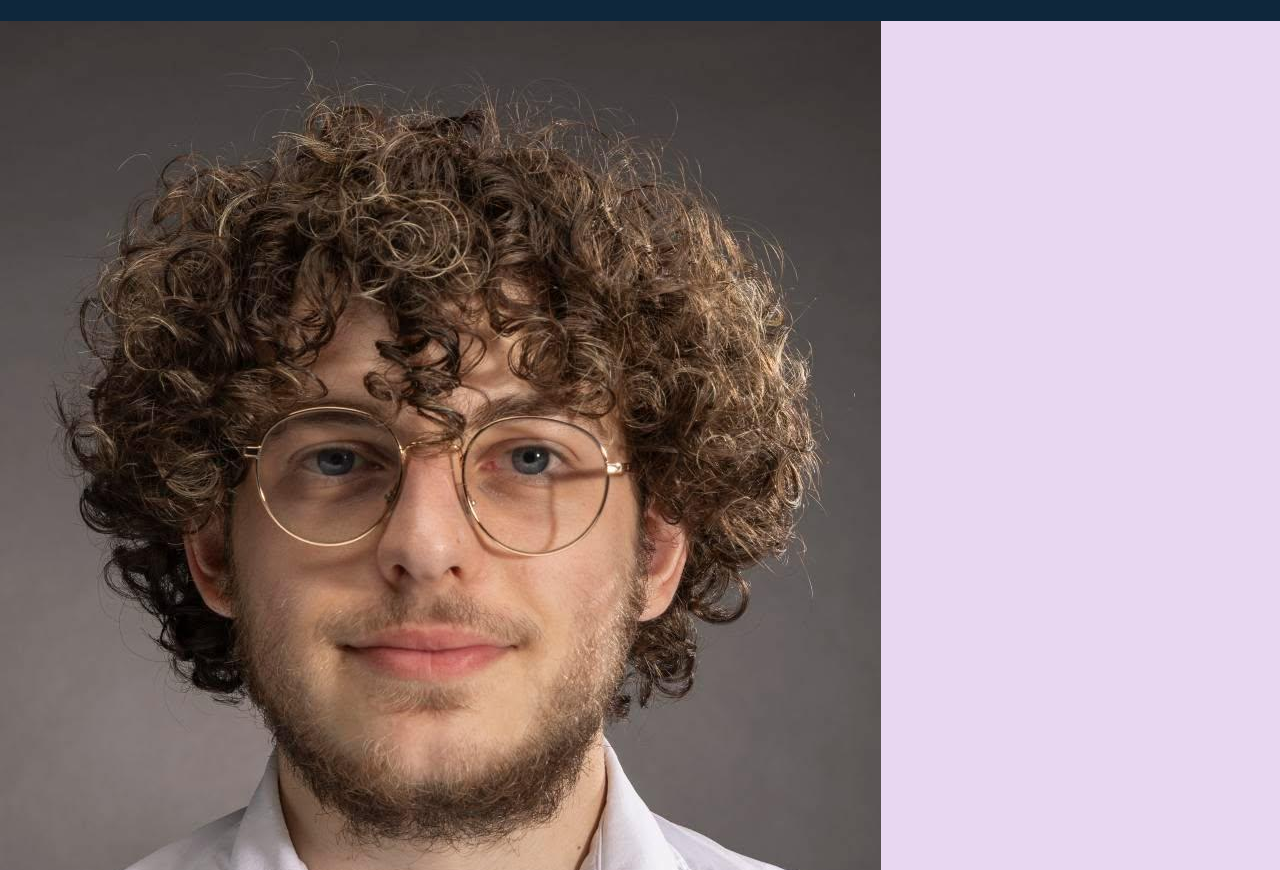
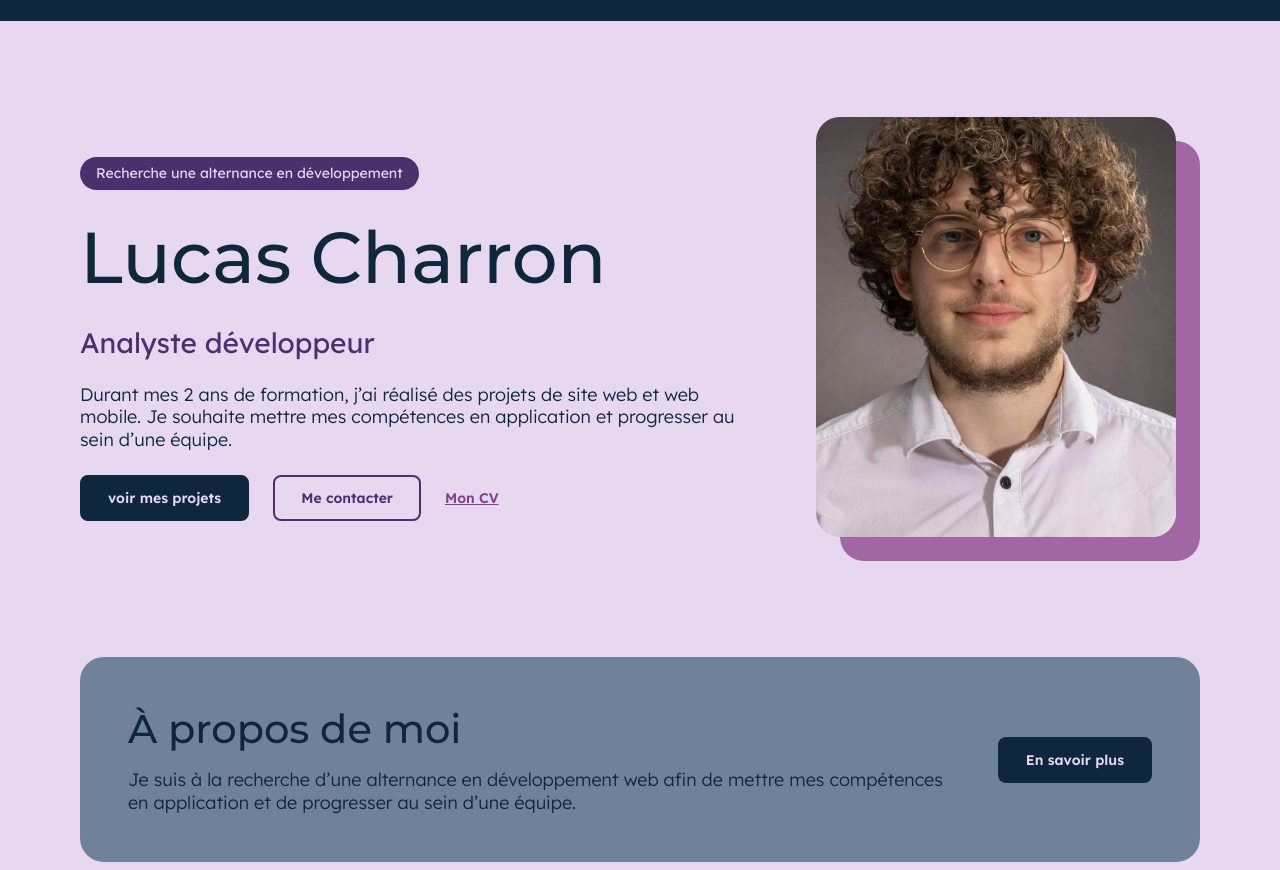
Before and after one commit to lucascharron/portfolio, a plain HTML site: page index.html in a window 1280 px wide. Shown: the part 82-952 px from the top of the page. Drawn offline with Linux system fonts and the light colour scheme.

Commit message:
Hero, section à propos et classes de la page d'accueil
- Hero (accueil et à propos) : mobile, tablette (768 px) et desktop (1000 px)
- Lien CV du hero en texte souligné, dossier cv/ en minuscules
- Section "À propos de moi" : carte en deux paliers
- Variable --color-carte
- Journal mis à jour

Co-Authored-By: Claude Sonnet 5.5 <noreply@anthropic.com>

```diff
--- a/css/style.css
+++ b/css/style.css
@@ -68,6 +68,7 @@
     --color-accent-fonce: #7E4585;  /* Fond des boutons accent (contraste AA) */
     --color-violet-fonce: #4A306D;  /* Titres secondaires, bandeau contact, hover boutons */
     --color-bleu-nuit: #0E273C;     /* Texte, header et footer */
+    --color-carte: #708299;         /* Fond de la carte « à propos » (Figma) */
 
     /* Familles de polices */
     --font-primary: 'Montserrat', sans-serif;
@@ -108,6 +109,8 @@ body {
     background-color: var(--color-fond);
     display: flex;
     flex-direction: column;
+    font-family: var(--font-secondary);
+    color: var(--color-bleu-nuit);
 
 }
 /* ==========================================================================
@@ -207,6 +210,7 @@ header nav a {
     font-weight: var(--fw-semibold);
     text-decoration: none;
     line-height: 1.8rem;
+    white-space: nowrap;
 }
 
 .btn--primary{
@@ -237,3 +241,214 @@ header nav a {
     outline: 0.2rem solid var(--color-accent);
     outline-offset: 0.6rem;
 }
+
+/* ==========================================================================
+   hero + responsive
+   ========================================================================== */
+
+.hero {
+    display: flex;
+    flex-direction: column;
+    gap: 3.2rem;
+    padding: 3.2rem 2rem 4rem;
+}
+
+.hero__photo {
+    width: 32.4rem;
+    height: auto;
+    aspect-ratio: 6/7;
+    object-fit: cover;
+    border-radius: 2.16rem;
+    box-shadow: 2.16rem 2.16rem 0 var(--color-accent);
+    margin-bottom: 2.16rem;
+}
+
+.hero__text {
+    display: flex;
+    flex-direction: column;
+    align-items: flex-start;
+    gap: 1.6rem;
+}
+
+.hero__badge {
+    align-self: stretch;
+    background-color: var(--color-violet-fonce);
+    color: var(--color-fond);
+    padding: 0.8rem 1.6rem;
+    border-radius: 5rem;
+    font-size: 1.4rem;
+    font-weight: var(--fw-regular);
+    line-height: 1.25;
+}
+
+h1 {
+    font-size: var(--fs-title-l);
+    font-family: var(--font-primary);
+    font-weight: var(--fw-medium);
+    line-height: 1.2;
+}
+
+.hero__subtitle {
+    font-size: var(--fs-text-l-small);
+    color: var(--color-violet-fonce);
+    line-height: 1.25;
+}
+
+.hero__description {
+    font-size: var(--fs-text-m-small);
+    font-weight: var(--fw-light);
+    line-height: 1.25;
+}
+
+.hero__buttons {
+    display: flex;
+    flex-direction: column;
+    align-items: flex-start;
+    flex-wrap: wrap;
+    gap: 2rem;
+}
+
+.hero__cv {
+    white-space: nowrap;
+    text-decoration: underline;
+    font-family: var(--font-secondary);
+    font-weight: var(--fw-semibold);
+    color: var(--color-accent-fonce);
+    font-size: var(--fs-text-m-small);
+}
+
+.hero__cv:focus-visible {
+    outline: 0.2rem solid var(--color-accent);
+    outline-offset: 0.6rem;
+}
+
+/* Tablette (768 px et plus) : hero en ligne, version compacte */
+@media (min-width: 768px) {
+    .hero {
+        flex-direction: row;
+        align-items: center;
+        padding: 6.4rem 4rem;
+        gap: 4rem;
+    }
+    .hero__photo {
+        order: 2;
+        flex-shrink: 0;
+        width: 28rem;
+        margin-right: 2.16rem;
+    }
+    .hero__text {
+        flex: 1;
+    }
+    .hero__badge {
+        align-self: flex-start;
+    }
+    .hero__buttons {
+        flex-direction: row;
+        align-items: center;
+    }
+    .hero--apropos .hero__photo {
+        order: 0;
+    }
+}
+
+/* Desktop (1000 px et plus) : mesures de la maquette Figma 1440 px */
+@media (min-width: 1000px) {
+    .hero {
+        padding: 9.6rem 8rem;
+        gap: 6.4rem;
+    }
+    .hero__photo {
+        width: 36rem;
+        border-radius: 2.4rem;
+        box-shadow: 2.4rem 2.4rem 0 var(--color-accent);
+        margin-bottom: 2.4rem;
+        margin-right: 2.4rem;
+    }
+    .hero__text {
+        gap: 2.4rem;
+    }
+    .hero__buttons {
+        gap: 2.4rem;
+    }
+    h1 {
+        font-size: var(--fs-title-xl);
+    }
+    .hero__subtitle {
+        font-size: var(--fs-text-l);
+    }
+    .hero__description {
+        font-size: var(--fs-text-m);
+    }
+    .hero--apropos {
+        padding: 8rem;
+        gap: 8rem;
+    }
+}
+
+/* ==========================================================================
+   section à propos de moi
+   ========================================================================== */
+
+.about {
+    background-color: var(--color-carte);
+    margin: 1.6rem 2rem 6.4rem;
+    padding: 3.2rem 2.4rem;
+    border-radius: 2rem;
+    display: flex;
+    flex-direction: column;
+    align-items: flex-start;
+    gap: 2rem;
+}
+
+.about__text {
+    display: flex;
+    flex-direction: column;
+    gap: 1.2rem;
+}
+
+.about__title {
+    font-size: var(--fs-title-m);
+    font-family: var(--font-primary);
+    font-weight: var(--fw-medium);
+    line-height: 1.2;
+}
+
+.about__description {
+    font-size: var(--fs-text-m-small);
+    font-weight: var(--fw-light);
+    line-height: 1.25;
+}
+
+/* Tablette (768 px et plus) : carte en ligne, textes du mobile */
+@media (min-width: 768px) {
+    .about {
+        flex-direction: row;
+        align-items: center;
+        gap: 4.8rem;
+        padding: 4.8rem;
+        border-radius: 2.4rem;
+        margin: 0 4rem 6.4rem;
+    }
+    .about__text {
+        flex: 1;
+    }
+    .about .btn {
+        flex-shrink: 0;
+    }
+}
+
+/* Desktop (1000 px et plus) : mesures de la maquette Figma 1440 px */
+@media (min-width: 1000px) {
+    .about {
+        margin: 0 8rem 6.4rem;
+    }
+    .about__text {
+        gap: 1.6rem;
+    }
+    .about__title {
+        font-size: var(--fs-title-l);
+    }
+    .about__description {
+        font-size: var(--fs-text-m);
+    }
+}
--- a/index.html
+++ b/index.html
@@ -58,25 +58,27 @@
 	<!-- ===== CONTENU PRINCIPAL ===== -->
 	<main>
 		<!-- Section : hero (présentation) -->
-		<section id="hero" aria-labelledby="titre-hero">
-			<img src="img/photos/photo-profil.jpg" alt="Photo de profil de Lucas Charron" width="881" height="1322">
-			<div>
-				<p>Recherche une alternance en développement</p>
+		<section id="hero" aria-labelledby="titre-hero" class="hero">
+			<img src="img/photos/photo-profil.jpg" alt="Photo de profil de Lucas Charron" width="881" height="1322" class="hero__photo">
+			<div class="hero__text">
+				<p class="hero__badge">Recherche une alternance en développement</p>
 				<h1 id="titre-hero">Lucas Charron</h1>
-				<p>Analyste développeur</p>
-				<p>Durant mes 2 ans de formation, j’ai réalisé des projets de site web et web mobile. Je souhaite mettre mes compétences en application et progresser au sein d’une équipe.</p>
-				<div>
+				<p class="hero__subtitle">Analyste développeur</p>
+				<p class="hero__description">Durant mes 2 ans de formation, j’ai réalisé des projets de site web et web mobile. Je souhaite mettre mes compétences en application et progresser au sein d’une équipe.</p>
+				<div class="hero__buttons">
 					<a href="projets.html" class="btn btn--primary">voir mes projets</a>
 					<a href="contact.html" class="btn btn--secondary">Me contacter</a>
-					<a href="CV/cv-lucas-charron-portfolio.pdf" download>Mon CV (PDF)</a>
+					<a href="cv/cv-lucas-charron-portfolio.pdf" class="hero__cv" download>Mon CV</a>
 				</div>
 			</div>
 		</section>
 
 		<!-- Section : À propos de moi -->
-		<section aria-labelledby="titre-apropos">
-			<h2 id="titre-apropos">À propos de moi</h2>
-			<p>Je suis à la recherche d’une alternance en développement web afin de mettre mes compétences en application et de progresser au sein d’une équipe.</p>
+		<section aria-labelledby="titre-apropos" class="about">
+			<div class="about__text">
+				<h2 id="titre-apropos" class="about__title">À propos de moi</h2>
+				<p class="about__description">Je suis à la recherche d’une alternance en développement web afin de mettre mes compétences en application et de progresser au sein d’une équipe.</p>
+			</div>
 			<a href="a-propos.html" class="btn btn--primary">En savoir plus</a>
 		</section>
 
```
Also changed, not shown: a-propos.html (+9 -9 lines), 3 other files.
